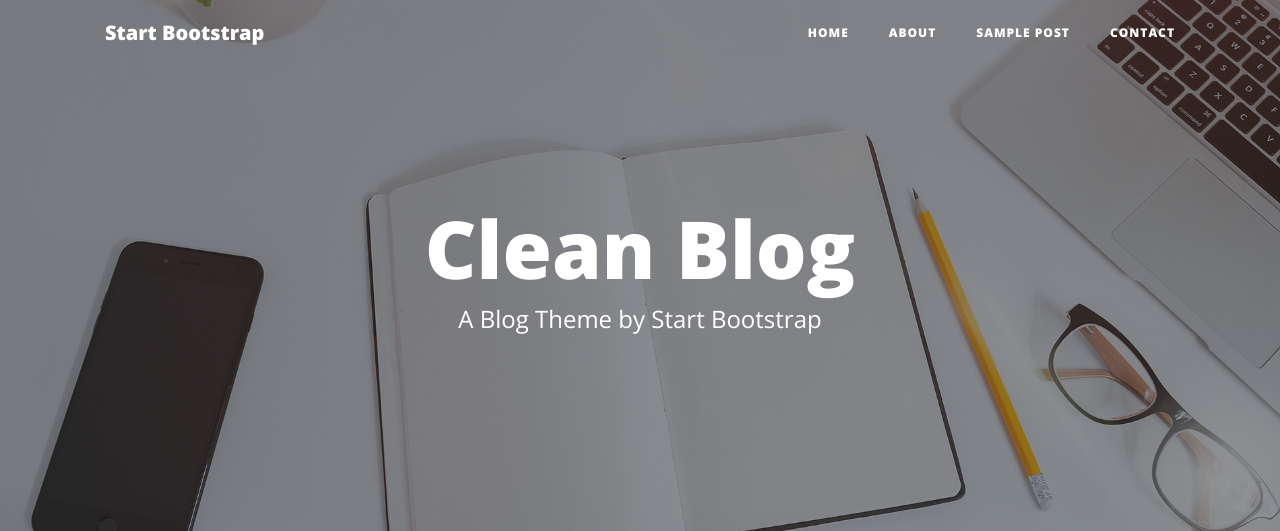
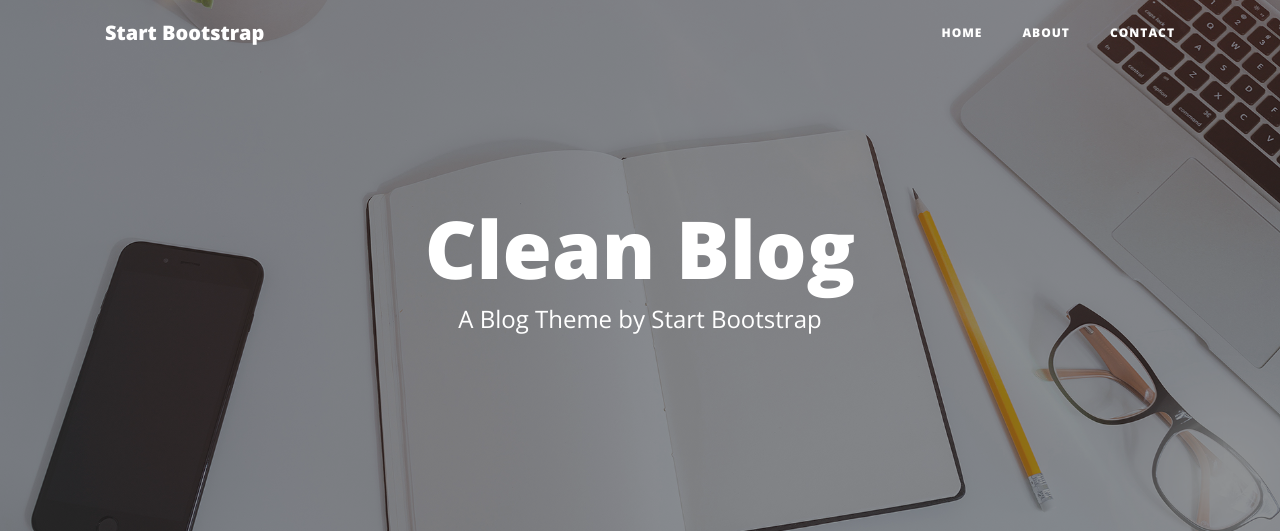
Before and after one commit to smyhk/flask-alchemy, a Flask app: page / in a window 1280 px wide. Shown: the top 531 px of the page. Run offline with Flask 2, Linux system fonts and the light colour scheme; some libraries are stand-ins or nearby versions.

Commit message:
Remove link to sample post

```diff
--- a/app.py
+++ b/app.py
@@ -28,9 +28,11 @@ def about():
     return render_template("about.html")
 
 
-@app.route("/post")
-def post():
-    return render_template("post.html")
+@app.route("/post/<int:post_id>")
+def post(post_id):
+    blogpost = BlogPost.query.filter_by(id=post_id).one()
+
+    return render_template("post.html", post=blogpost)
 
 
 @app.route("/contact")
--- a/templates/about.html
+++ b/templates/about.html
@@ -40,9 +40,6 @@
             </li>
             <li class="nav-item">
               <a class="nav-link" href="{{ url_for('about') }}">About</a>
-            </li>
-            <li class="nav-item">
-              <a class="nav-link" href="{{ url_for('post') }}">Sample Post</a>
             </li>
             <li class="nav-item">
               <a class="nav-link" href="{{ url_for('contact') }}">Contact</a>
--- a/templates/addpost.html
+++ b/templates/addpost.html
@@ -40,9 +40,6 @@
             </li>
             <li class="nav-item">
               <a class="nav-link" href="{{ url_for('about') }}">About</a>
-            </li>
-            <li class="nav-item">
-              <a class="nav-link" href="{{ url_for('post') }}">Sample Post</a>
             </li>
             <li class="nav-item">
               <a class="nav-link" href="{{ url_for('contact') }}">Contact</a>
--- a/templates/contact.html
+++ b/templates/contact.html
@@ -40,9 +40,6 @@
             </li>
             <li class="nav-item">
               <a class="nav-link" href="{{ url_for('about') }}">About</a>
-            </li>
-            <li class="nav-item">
-              <a class="nav-link" href="{{ url_for('post') }}">Sample Post</a>
             </li>
             <li class="nav-item">
               <a class="nav-link" href="{{ url_for('contact') }}">Contact</a>
--- a/templates/index.html
+++ b/templates/index.html
@@ -40,9 +40,6 @@
             </li>
             <li class="nav-item">
               <a class="nav-link" href="{{ url_for('about') }}">About</a>
-            </li>
-            <li class="nav-item">
-              <a class="nav-link" href="{{ url_for('post') }}">Sample Post</a>
             </li>
             <li class="nav-item">
               <a class="nav-link" href="{{ url_for('contact') }}">Contact</a>
```
Also changed, not shown: templates/post.html (+0 -38 lines).
